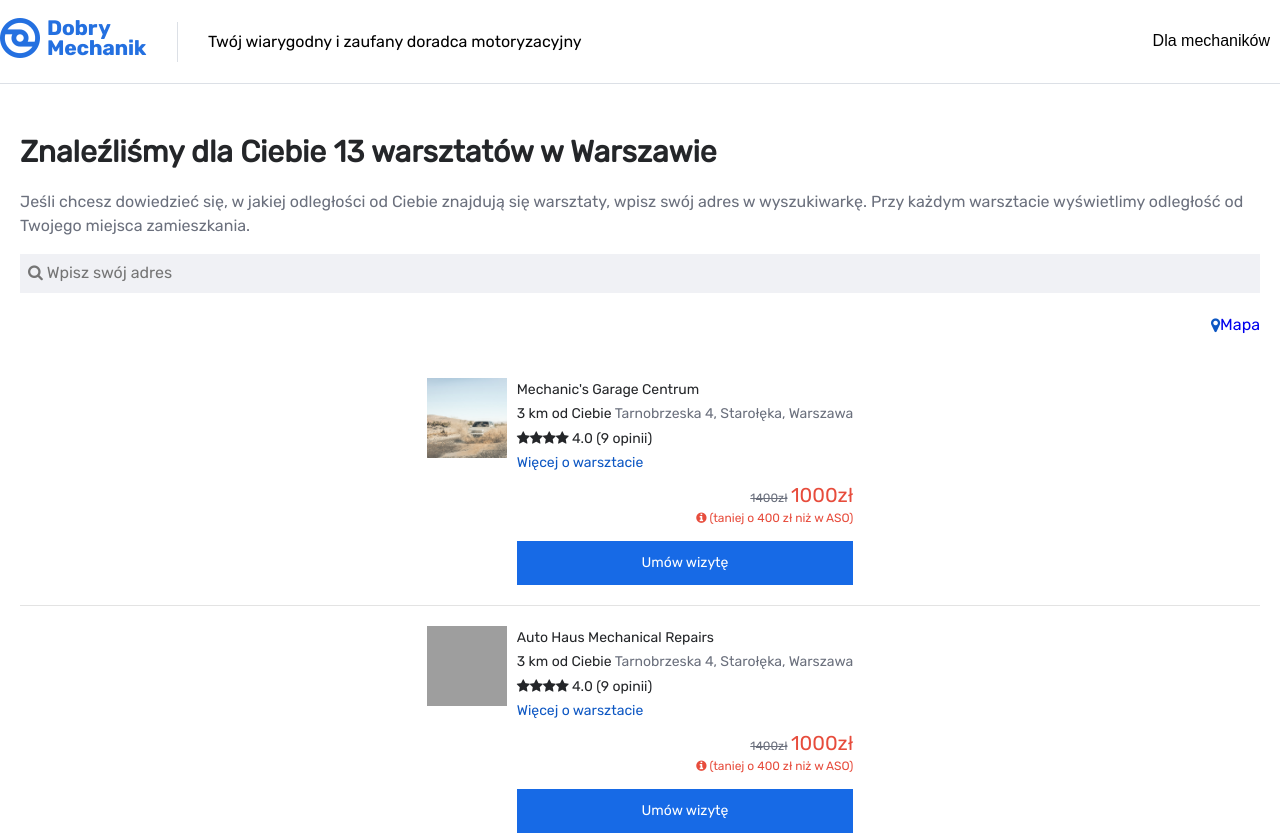
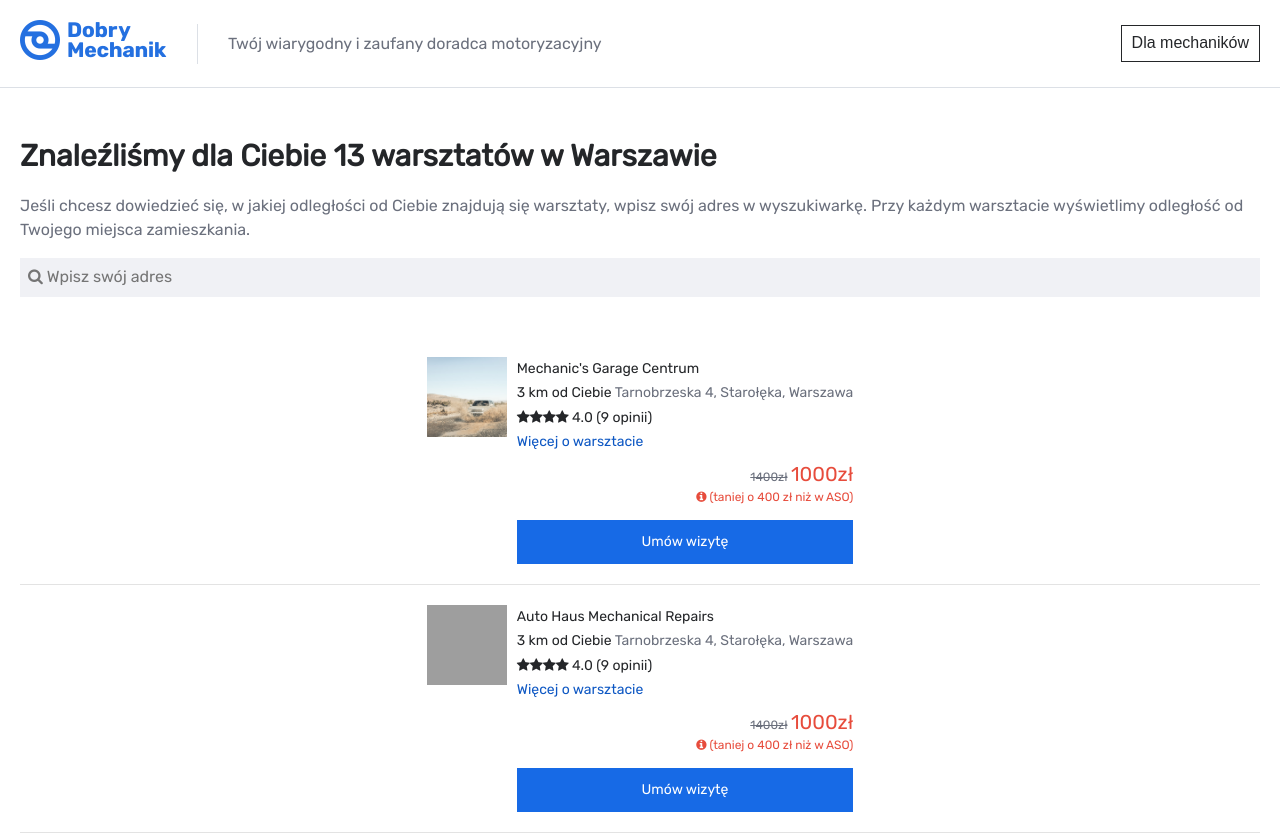
Before and after one commit to Iluzjonista/dobrymechanik, a website: page index.html in a window 1280 px wide. Shown: the top 836 px of the page. Drawn offline with Linux system fonts and the light colour scheme; grey boxes are pictures that could not be loaded.

Commit message:
Header for desktop

```diff
--- a/index.html
+++ b/index.html
@@ -13,19 +13,19 @@
 
 <body>
     <header class="header">
-        <div class="header__content container">
+        <div class="header__content">
             <div class="header__brand">
                 <a href="/" class="header__logo-link">
                     <img src="./img/logo.png" alt="DobryMechanik" width="147" height="40" class="header__logo" />
                 </a>
 
-                <div class="header__subtext text text--grey visible-md visible-lg">
+                <div class="header__subtext">
                     Twój wiarygodny i zaufany doradca motoryzacyjny
                 </div>
             </div>
 
             <div class="header__right">
-                <button class="button button__transparent">
+                <button class="button button__top">
             Dla mechaników
           </button>
             </div>
--- a/sass/base/_utilities.scss
+++ b/sass/base/_utilities.scss
@@ -1,3 +1,11 @@
-a:hover, a:visited, a:link, a:active{
-    text-decoration: none;
+a a:hover,
+a:visited,
+a:link,
+a:active {
+  text-decoration: none;
 }
+body {
+  max-width: $max;
+  margin-left: auto;
+  margin-right: auto;
+}
--- a/sass/components/_buttons.scss
+++ b/sass/components/_buttons.scss
@@ -10,9 +10,13 @@
   width: -webkit-fill-available; /* Mozilla-based browsers will ignore this. */
   width: fill-available;
 
-    &__primary{
+  &__primary {
     padding: 10px;
     background: $brandblue;
-        color:$white;
+    color: $white;
+  }
+  &__top {
+    border: 1px solid $lightblack;
+    color: $lightblack;
   }
 }
--- a/sass/layout/_header.scss
+++ b/sass/layout/_header.scss
@@ -2,10 +2,16 @@
   width: 100%;
 
   &__logo {
+    @media only screen and (min-width: $desktop) {
+      margin:0;
+    }
     margin: 18px 0;
   }
 
   &__content {
+    @media only screen and (min-width: $desktop) {
+      padding:20px;
+    }
     display: flex;
     justify-content: center;
     align-items: flex-end;
@@ -33,6 +39,7 @@
       margin-left: 30px;
       padding: 8px 0 8px 30px;
       border-left: 1px solid $lightgrey;
+      color:$darkgrey;
     }
   }
   &__right {
--- a/sass/layout/_home.scss
+++ b/sass/layout/_home.scss
@@ -58,7 +58,7 @@
         padding: 20px 0px;
         display: flex;
         justify-content: flex-end;
-        &::before {}
+        content: url(../../img/map.jpg);
     }
     .workshop {
         &__item {
--- a/views/home.html
+++ b/views/home.html
@@ -11,7 +11,7 @@
     </div>
     <div class="workshop">
         <div class="workshop__item">
-            <img class="workshop__item-image" src="../img/1.png" alt="Car1" />
+            <img class="workshop__item-image" src="./img/1.png" alt="Car1" />
             <div class="workshop__item-info">
                 <div class="workshop__item-title">
                     Mechanic's Garage Centrum
@@ -48,7 +48,7 @@
   </div>
   <div class="workshop">
     <div class="workshop__item">
-      <img class="workshop__item-image" src="../img/2.png" alt="Car2" />
+      <img class="workshop__item-image" src="./img/2.png" alt="Car2" />
       <div class="workshop__item-info">
         <div class="workshop__item-title">
           Auto Haus Mechanical Repairs
@@ -85,7 +85,7 @@
   </div>
   <div class="workshop">
     <div class="workshop__item">
-      <img class="workshop__item-image" src="../img/3.png" alt="Car3" />
+      <img class="workshop__item-image" src="./img/3.png" alt="Car3" />
       <div class="workshop__item-info">
         <div class="workshop__item-title">
           Grease Monkey Automotive
```
Also changed, not shown: css/style.css. Lines whose indentation alone changed are shown as unchanged.
